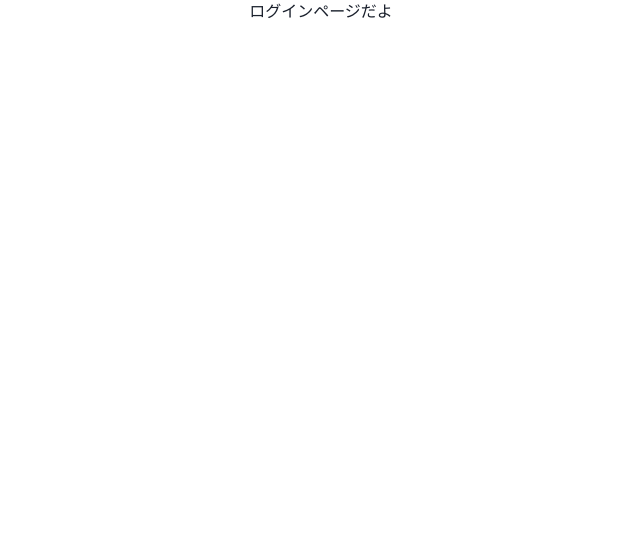
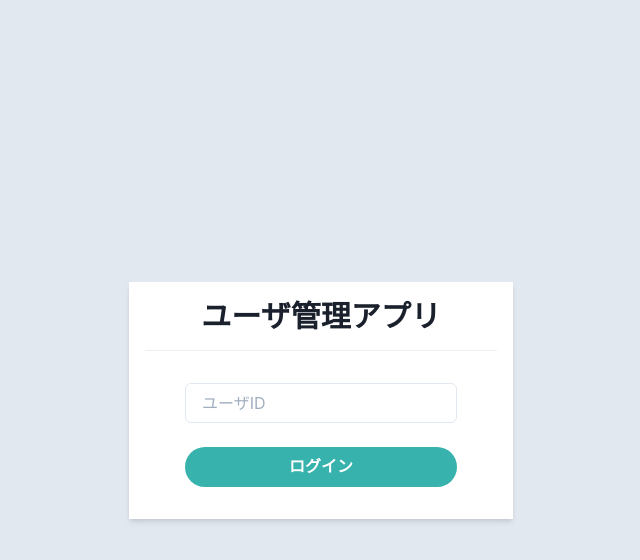
Before and after one commit to u-Hoshi/typescript-firstapp, a React (Create React App) app: page / in a window 1280 px wide. Shown: the top 560 px of the page, without its empty margins (319-959 px from the left). Built offline with nearby package versions, Linux system fonts and the light colour scheme.

Commit message:
ログイン機能の実装

```diff
--- a/package.json
+++ b/package.json
@@ -10,6 +10,7 @@
     "@emotion/react": "11.4.0",
     "@emotion/styled": "11.3.0",
     "@types/react-router-dom": "5.1.7",
+    "axios": "0.21.1",
     "framer-motion": "4.1.13",
     "react": "17.0.2",
     "react-dom": "17.0.2",
--- a/src/App.tsx
+++ b/src/App.tsx
@@ -1,14 +1,14 @@
-import { ChakraProvider, theme } from "@chakra-ui/react";
+import { ChakraProvider } from "@chakra-ui/react";
 import { BrowserRouter } from "react-router-dom";
 
+import { Theme } from "./theme/theme";
 import { Router } from "./router/Router";
-import "./styles.css";
 
 export default function App() {
   return (
     <div className="App">
       {/* ChkraUIを全体で使えるように覆う。それにグローバルなcssを書いたテーマを渡す */}
-      <ChakraProvider theme={theme}>
+      <ChakraProvider theme={Theme}>
         {/* react-routerを使えるようにする */}
         <BrowserRouter>
           <Router />
--- /dev/null
+++ b/src/components/atoms/button/PrimaryButton.tsx
@@ -0,0 +1,22 @@
+import { Button } from "@chakra-ui/react";
+import { memo, ReactNode, VFC } from "react";
+
+type Props = {
+  children: ReactNode;
+};
+
+export const PrimaryButton: VFC<Props> = memo((props) => {
+  const { children } = props;
+
+  return (
+    <Button
+      bg="teal.400"
+      color="white"
+      borderRadius="20"
+      // hoverだけプロパティの書き方気をつける
+      _hover={{ opacity: 0.8 }}
+    >
+      {children}
+    </Button>
+  );
+});
--- a/src/components/pages/Login.tsx
+++ b/src/components/pages/Login.tsx
@@ -1,7 +1,42 @@
-import { memo, VFC } from "react";
+import { Box, Divider, Flex, Heading, Input, Stack } from "@chakra-ui/react";
+import { ChangeEvent, memo, useState, VFC } from "react";
+import { PrimaryButton } from "../atoms/button/PrimaryButton";
 
 // ログインようのコンポーネント、しっかり型定義をする
 // 予めメモ化しておく
 export const Login: VFC = memo(() => {
-  return <p>ログインページだよ</p>;
+  const [userId, setUserId] = useState("");
+
+  const onChangeUserId = (e: ChangeEvent<HTMLInputElement>) => {
+    setUserId(e.target.value);
+  };
+
+  return (
+    <Flex align="center" justify="center" height="100vh">
+      <Box bg="white" w="sm" p={4} shadow="md">
+        <Heading as="h1" size="lg" textAlign="center">
+          ユーザ管理アプリ
+        </Heading>
+        <Divider my={4} />
+        <Stack spacing={6} py={4} px={10}>
+          <Input
+            placeholder="ユーザID"
+            value={userId}
+            onChange={onChangeUserId}
+          />
+          {/* <Button
+            bg="teal.400"
+            color="white"
+            borderRadius="20"
+            // hoverだけプロパティの書き方気をつける
+
+            _hover={{ opacity: 0.8 }}
+          >
+            ログイン
+          </Button> */}
+          <PrimaryButton>ログイン</PrimaryButton>
+        </Stack>
+      </Box>
+    </Flex>
+  );
 });
--- a/src/theme/theme.ts
+++ b/src/theme/theme.ts
@@ -1,15 +1,13 @@
 import { extendTheme } from "@chakra-ui/react";
 
 // グローバルなcssを記述する
-const theme = extendTheme({
+export const Theme = extendTheme({
   styles: {
     global: {
       body: {
-        bakcgroundColor: "gray.100",
+        backgroundColor: "gray.200",
         color: "gray.800"
       }
     }
   }
 });
-
-export default theme;
```
Also changed, not shown: src/hooks/useAuth.ts (added, +29 -0 lines), src/types/api/user.ts (added, +23 -0 lines).
